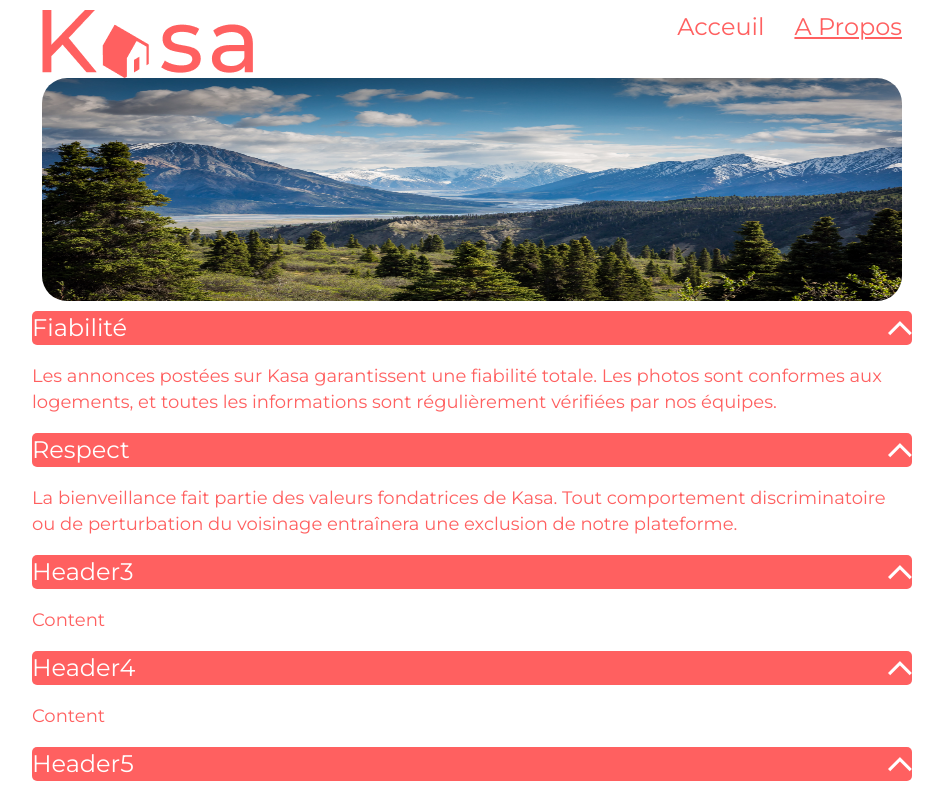
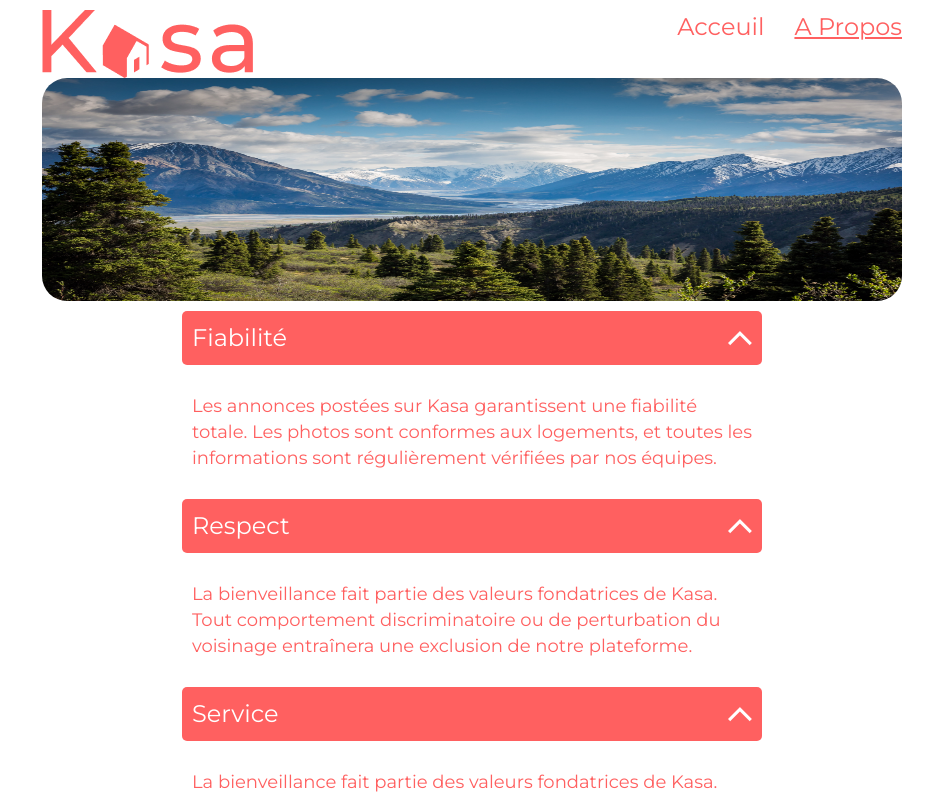
Before and after one commit to Noosly/oc-p8, a React (Create React App) app: page /Apropos in a window 1280 px wide. Shown: the top 798 px of the page, without its empty margins (168-1111 px from the left). Built offline with nearby package versions, Linux system fonts and the light colour scheme.

Commit message:
Mise en forme de la page A Propos

```diff
--- a/src/components/DropDownList.js
+++ b/src/components/DropDownList.js
@@ -23,7 +23,7 @@ export default function DropDownList({headerText, contentText}) {
         <div className='dropdownlist-header'>
             <div className='dropdownlist-header__text'>{headerText}</div>
             <div className='dropdownlist-header__image'>
-            <img src={arrow} alt ="Flèche Haut/Bas" onClick={show_hide}/>
+              <img src={arrow} alt ="Flèche Haut/Bas" onClick={show_hide}/>
             </div>
 
 
--- a/src/pages/Apropos.js
+++ b/src/pages/Apropos.js
@@ -16,10 +16,12 @@ export default function Apropos() {
         Les photos sont conformes aux logements, et toutes les informations sont régulièrement vérifiées par nos équipes." />
         <DropDownList headerText="Respect" contentText="La bienveillance fait partie des valeurs fondatrices de Kasa. Tout
         comportement discriminatoire ou de perturbation du voisinage entraînera une exclusion de notre plateforme." />
-        <DropDownList headerText="Header3" contentText="Content" />
-        <DropDownList headerText="Header4" contentText="Content" />
-        <DropDownList headerText="Header5" contentText="Content" />
-        <DropDownList headerText="Header6" contentText="Content" />
+        <DropDownList headerText="Service" contentText="La bienveillance fait partie des valeurs fondatrices de Kasa. Tout
+        comportement discréminatoire ou de perturbation du voisinage entraînera une exclusion de notre plateforme." />
+        <DropDownList headerText="Sécurité" contentText="La sécurité est la priorité de Kasa. Aussi bien pour nos hôtes que pour
+        les voyageurs, chaque logement correspond aux critères de sécurité établis par nos services. En laissant une note aussi bien
+        à l'hôte qu'au locataire, cela permet à nos équipes de vérifier que les standards sont bien respectés. Nous organisons également
+        des ateliers sur la sécurité domestique pour nos hôtes." />
 
       </main>
       <footer>
--- a/src/styles/dropdownlist.css
+++ b/src/styles/dropdownlist.css
@@ -1,4 +1,9 @@
 @import url("https://fonts.googleapis.com/css?family=Montserrat:400,700");
+.component-dropdownlist {
+  margin-left: 150px;
+  margin-right: 150px;
+}
+
 .dropdownlist-header {
   border-radius: 5px;
   font-family: Montserrat;
@@ -14,6 +19,10 @@
 }
 .dropdownlist-header__text {
   color: white;
+  padding: 10px;
+}
+.dropdownlist-header__image {
+  padding: 10px;
 }
 
 .dropdownlist-content__text {
@@ -24,4 +33,5 @@
   letter-spacing: 0em;
   text-align: left;
   color: #FF6060;
+  padding: 10px;
 }/*# sourceMappingURL=dropdownlist.css.map */
--- a/src/styles/dropdownlist.sass
+++ b/src/styles/dropdownlist.sass
@@ -1,6 +1,8 @@
 @import url("https://fonts.googleapis.com/css?family=Montserrat:400,700")
 $dropdownlist-color: #FF6060
-
+.component-dropdownlist
+    margin-left: 150px
+    margin-right: 150px
 .dropdownlist-header
     border-radius: 5px
     font-family: Montserrat
@@ -13,10 +15,11 @@ $dropdownlist-color: #FF6060
     display: flex
     flex-direction: row
     justify-content: space-between
-
-
     &__text
         color: white
+        padding: 10px
+    &__image
+        padding: 10px
 .dropdownlist-content
     &__text
         font-family: Montserrat
@@ -26,3 +29,4 @@ $dropdownlist-color: #FF6060
         letter-spacing: 0em
         text-align: left
         color: $dropdownlist-color
+        padding: 10px
```
Also changed, not shown: 1 other file (tests, documents, lock files or other folders).
